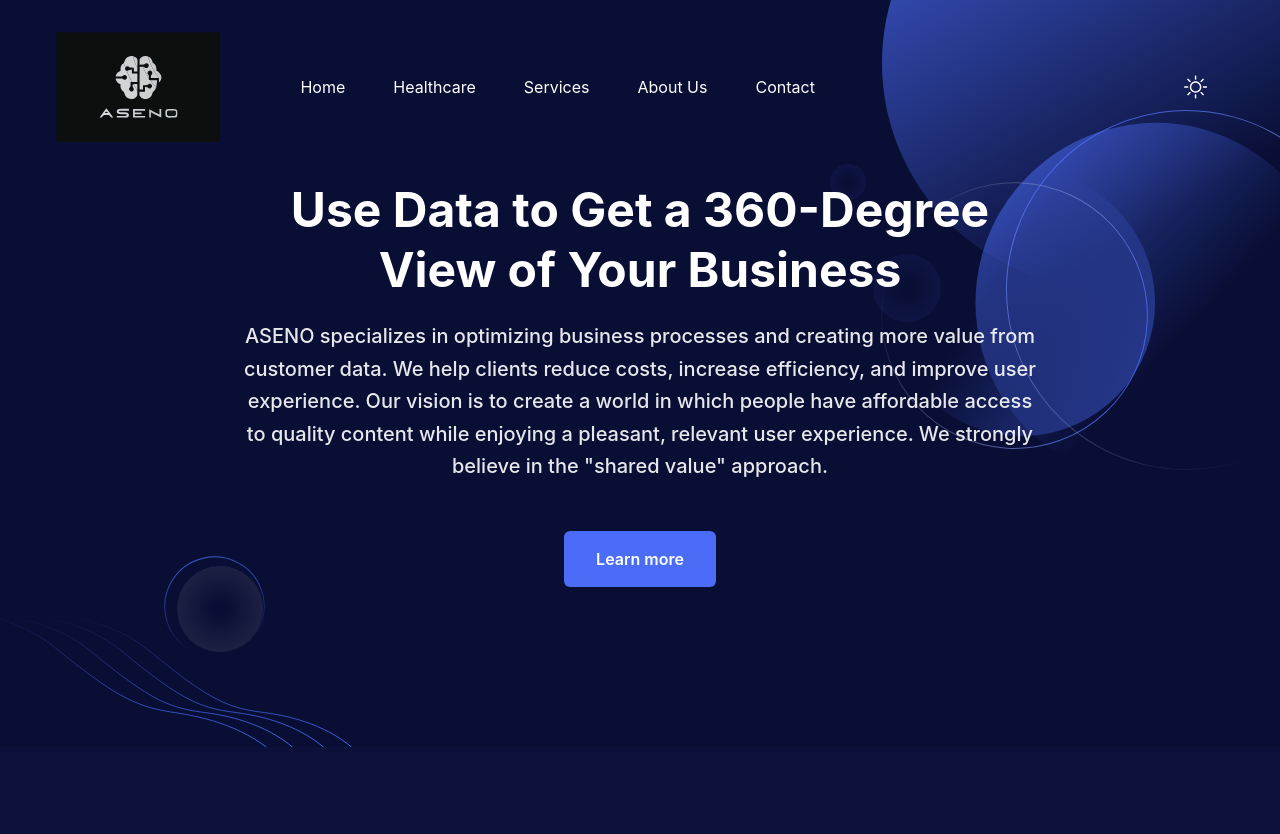
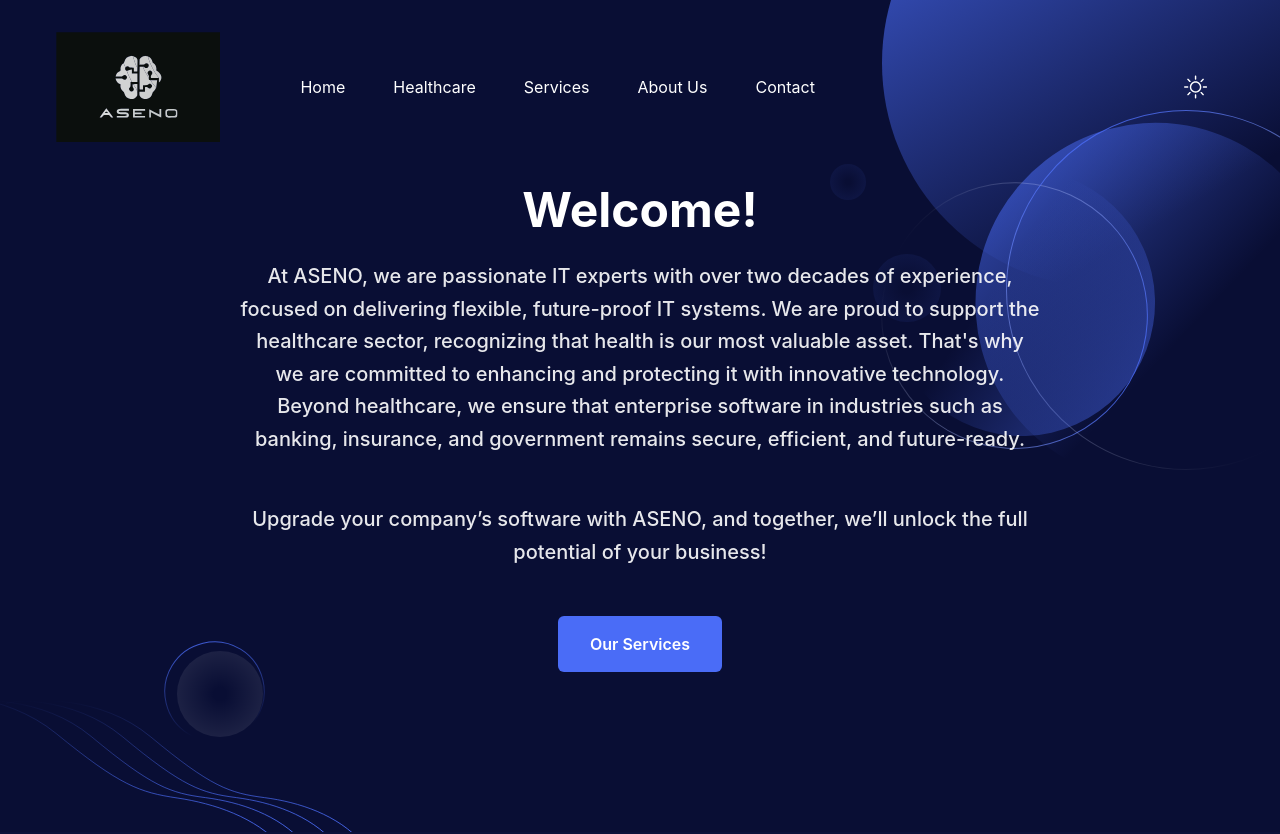
Before and after one commit to aseno-gmbh/aseno-gmbh.github.io, a Next.js app: page / in a window 1280 px wide. Shown: the top 834 px of the page. Built offline with nearby package versions, Linux system fonts and the light colour scheme.

Commit message:
new welcome page text and about us text

```diff
--- a/components/Hero/index.jsx
+++ b/components/Hero/index.jsx
@@ -15,17 +15,20 @@ const Hero = () => {
                 data-wow-delay=".2s"
               >
                 <h1 className="mb-5 text-3xl font-bold leading-tight text-black dark:text-white sm:text-4xl sm:leading-tight md:text-5xl md:leading-tight">
-                Use Data to Get a 360-Degree View of Your Business
+                Welcome!
                 </h1>
                 <p className="mb-12 text-base font-medium !leading-relaxed text-body-color dark:text-white dark:opacity-90 sm:text-lg md:text-xl">
-                ASENO specializes in optimizing business processes and creating more value from customer data. We help clients reduce costs, increase efficiency, and improve user experience. Our vision is to create a world in which people have affordable access to quality content while enjoying a pleasant, relevant user experience. We strongly believe in the "shared value" approach.
+                At ASENO, we are passionate IT experts with over two decades of experience, focused on delivering flexible, future-proof IT systems. We are proud to support the healthcare sector, recognizing that health is our most valuable asset. That's why we are committed to enhancing and protecting it with innovative technology. Beyond healthcare, we ensure that enterprise software in industries such as banking, insurance, and government remains secure, efficient, and future-ready.
+                </p>
+                <p className="mb-12 text-base font-medium !leading-relaxed text-body-color dark:text-white dark:opacity-90 sm:text-lg md:text-xl">
+                Upgrade your company’s software with ASENO, and together, we’ll unlock the full potential of your business!
                 </p>
                 <div className="flex flex-col items-center justify-center space-y-4 sm:flex-row sm:space-x-4 sm:space-y-0">
                   <Link
                     href="/services"
                     className="rounded-md bg-primary py-4 px-8 text-base font-semibold text-white duration-300 ease-in-out hover:bg-primary/80"
                   >
-                    Learn more
+                    Our Services
                   </Link>
                   {/* <Link
                     href="https://github.com/NextJSTemplates/startup-nextjs"
--- a/components/Hero/index2.jsx
+++ b/components/Hero/index2.jsx
@@ -17,11 +17,10 @@ const HeroAboutUs = () => {
                 About Us
                 </h1>
                 <p className="mb-8 text-base font-medium !leading-relaxed text-body-color dark:text-white dark:opacity-90 sm:text-lg md:text-xl">
-                At ASENO, we are passionate IT experts with over two decades of experience, focused on delivering flexible, future-proof IT systems.
-                We are proud to support the healthcare sector, recognizing that health is our most valuable asset. That's why we are committed to enhancing and protecting it with innovative technology. Beyond healthcare, we ensure that enterprise software in industries such as banking, insurance, and government remains secure, efficient, and future-ready.
+                With over 20 years of experience in the IT industry, we have specialized in Public and Private Cloud, Big Data, and Artificial Intelligence. Our team has successfully completed projects for sectors such as banking, insurance, and public administration. However, our true passion lies in the healthcare sector, as we firmly believe that health is our most valuable asset, and through innovative IT solutions, we can create real value.
                 </p>
                 <p className="mb-0 text-base font-medium !leading-relaxed text-body-color dark:text-white dark:opacity-90 sm:text-lg md:text-xl">
-                Upgrade your company’s software with ASENO, and together, we’ll unlock the full potential of your business!
+                What sets us apart as a company is our approach: We do not aim to maximize short-term profits, but rather to build something valuable in the long run. Following the principle of Shared Value, we focus on creating a network of experts, partners, and clients where everyone involved feels comfortable. For us, success means that everyone in the value chain – from employees and partners to customers – truly benefits.
                 </p>
               </div>
             </div>
```
